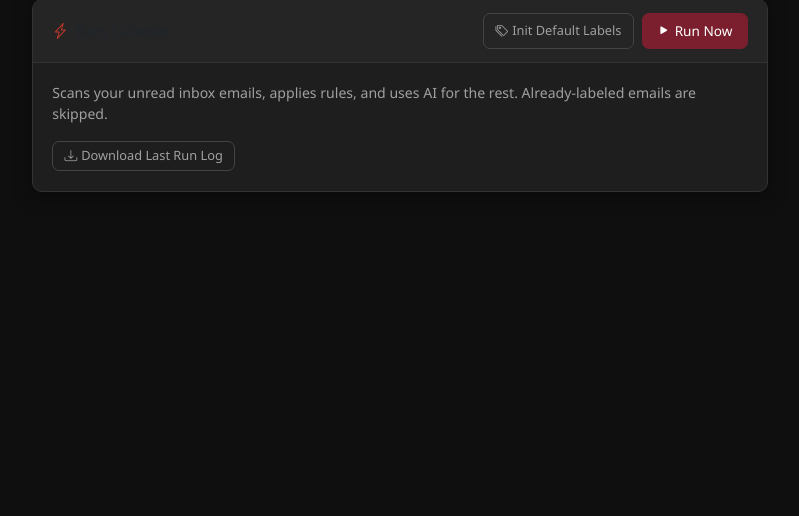
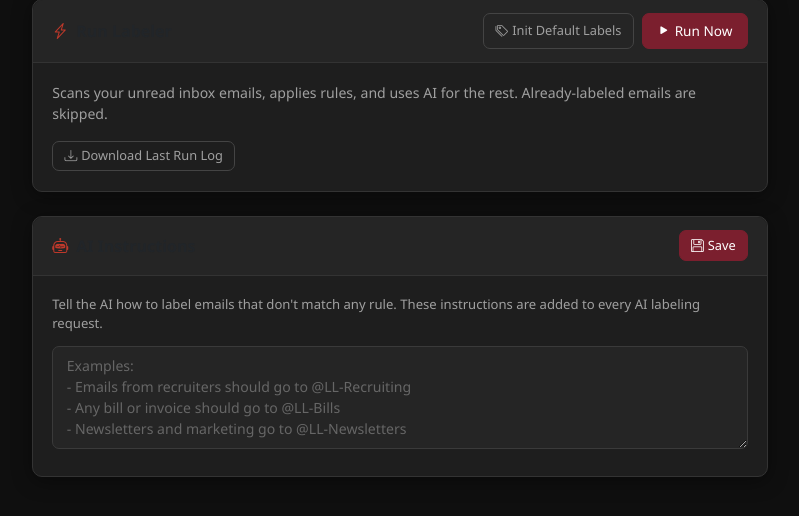
Before and after one commit to besmartaico/label-logic, a Flask app: page /rules in a window 1280 px wide. Shown: the part 145-661 px from the top of the page, without its empty margins (240-1039 px from the left). Run offline with Flask 3, Linux system fonts and the light colour scheme; some libraries are stand-ins or nearby versions.

Commit message:
Update rules.html

```diff
--- a/backend/templates/rules.html
+++ b/backend/templates/rules.html
@@ -4,7 +4,7 @@
 <div class="page-title"><i class="bi bi-play-circle-fill"></i> Run Labeler</div>
 <div class="row justify-content-center">
   <div class="col-lg-8">
-    <div class="card">
+    <div class="card mb-4">
       <div class="card-header d-flex justify-content-between align-items-center">
         <span><i class="bi bi-lightning-charge me-2" style="color:var(--marb)"></i>Run Labeler</span>
         <div class="d-flex gap-2">
@@ -30,6 +30,23 @@
         </div>
       </div>
     </div>
+    <div class="card">
+      <div class="card-header d-flex justify-content-between align-items-center">
+        <span><i class="bi bi-robot me-2" style="color:var(--marb)"></i>AI Instructions</span>
+        <button class="btn btn-sm btn-primary" id="save-ai-instructions-btn">
+          <i class="bi bi-floppy me-1"></i>Save
+        </button>
+      </div>
+      <div class="card-body">
+        <p style="font-size:.82rem;color:var(--txt2);margin-bottom:.75rem;">
+          Tell the AI how to label emails that don't match any rule. These instructions are added to every AI labeling request.
+        </p>
+        <textarea id="ai-instructions" class="form-control" rows="4"
+          placeholder="Examples:&#10;- Emails from recruiters should go to @LL-Recruiting&#10;- Any bill or invoice should go to @LL-Bills&#10;- Newsletters and marketing go to @LL-Newsletters"
+          style="color:var(--txt);background:#252525;border-color:#3a3a3a;font-size:.88rem;resize:vertical"></textarea>
+        <div id="ai-instructions-status" class="mt-2"></div>
+      </div>
+    </div>
   </div>
 </div>
 {% endblock %}
```
